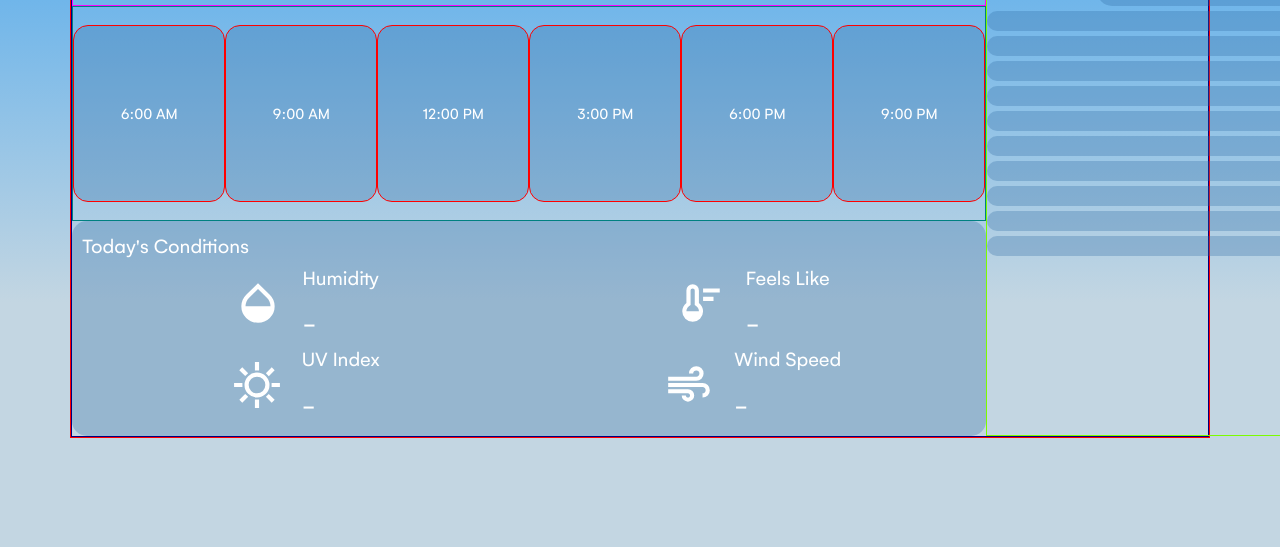
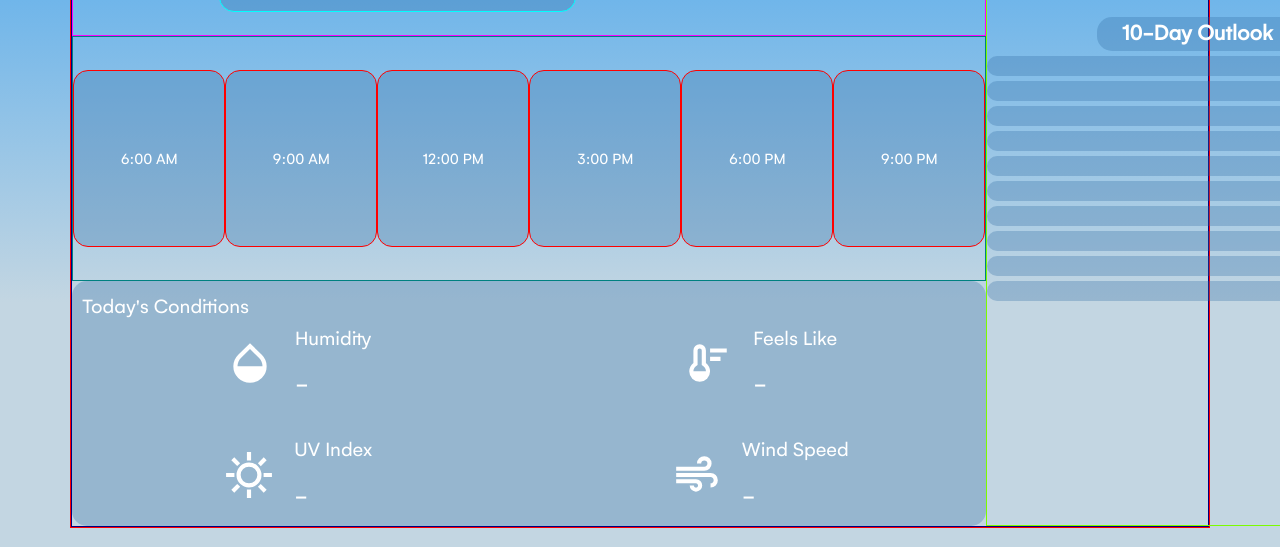
Before and after one commit to Q-Chan97/weather-app, a website built with webpack: page src/template.html in a window 1280 px wide. Shown: the part 269-816 px from the top of the page. Built offline with nearby package versions, Linux system fonts and the light colour scheme; no server answers.

Commit message:
Arrange grid for today's conditions div

```diff
--- a/src/styles.css
+++ b/src/styles.css
@@ -181,6 +181,7 @@ body {
    display: grid;
    grid-template-columns: repeat(2, 1fr);
    grid-template-rows: repeat(2, 1fr);
+   gap: 30px;
 }
 
 .info-div {
@@ -213,6 +214,21 @@ body {
 #humidity-info {
    grid-column: 1 / 2;
    grid-row: 1 / 2;
+}
+
+#feels-like-info {
+   grid-column: 2 / 3;
+   grid-row: 1 / 2;
+}
+
+#uv-index-info {
+   grid-column: 1 / 2;
+   grid-row: 2 / 3;
+}
+
+#wind-speed-info {
+   grid-column: 2 / 3;
+   grid-row: 2 / 3;
 }
 
  #side-container {
```
